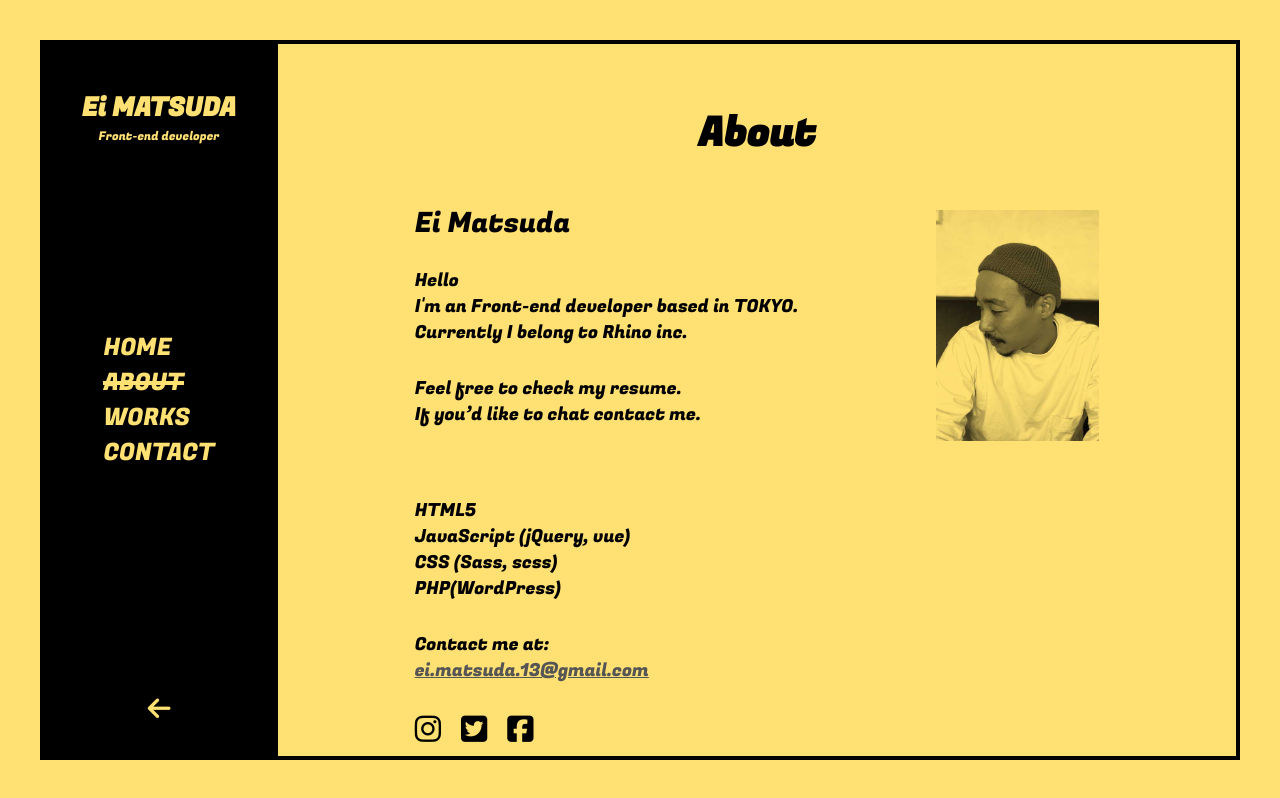
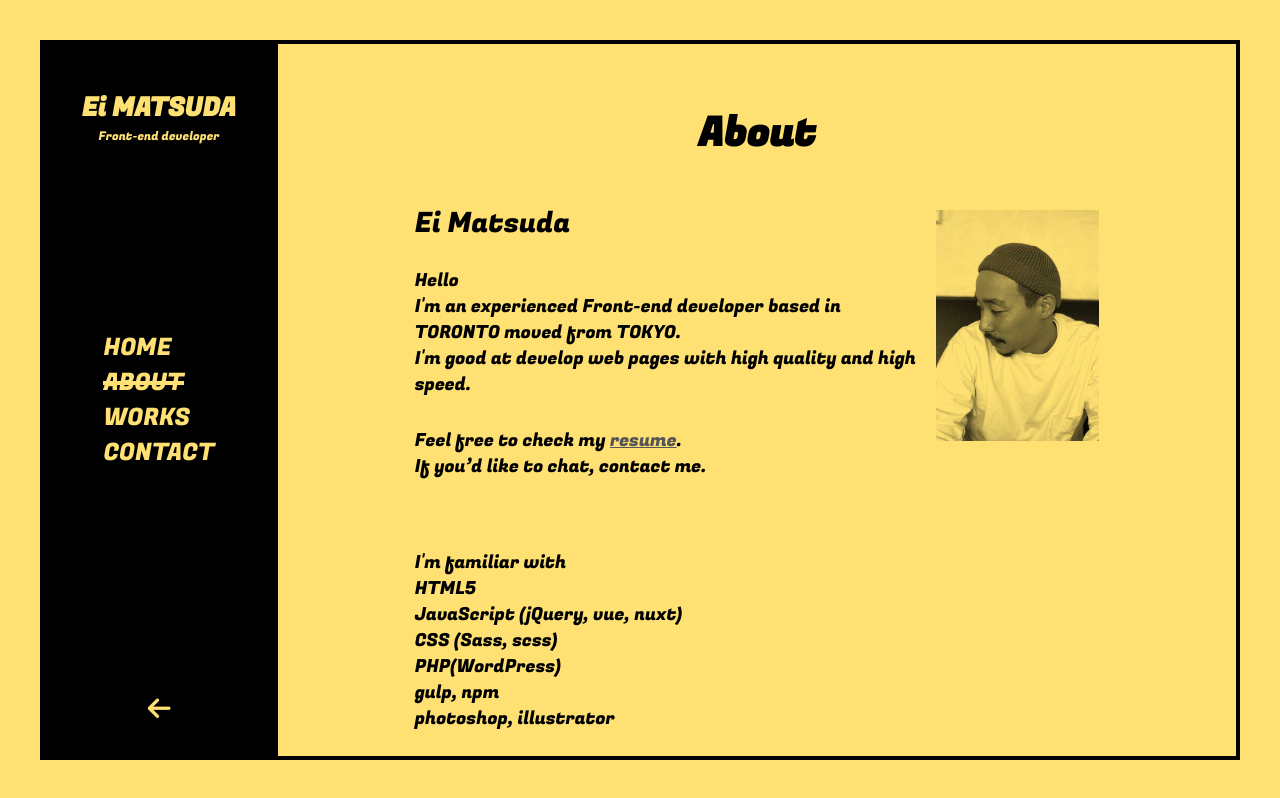
Before and after one commit to stingrei/eimatsuda, a Nuxt app: page /about in a window 1280 px wide. Built offline with nearby package versions, Linux system fonts and the light colour scheme.

Commit message:
SPサイズ調整、文言修正

```diff
--- a/layouts/default.vue
+++ b/layouts/default.vue
@@ -7,6 +7,7 @@
           <div class="names">
             <nuxt-link to="/">
               <h1 class="name">Ei MATSUDA</h1>
+
               <p class="occupation">
                   Front-end developer
               </p>
@@ -232,6 +233,9 @@ export default {
       margin: 0 auto;
       bottom: 30px;
       text-align: center;
+      &:hover {
+        cursor: pointer;
+      }
     }
 
 
@@ -264,9 +268,13 @@ export default {
     justify-content: center;
     align-items: center;
     font-size: 2rem;
+    color: #000;
     @include mq{
       left: 40px;
       bottom: 40px;
+      &:hover {
+        cursor: pointer;
+      }
       @media screen and (min-width: 1522px) {
         left: auto;
         right: calc(50% + 675px);
--- a/layouts/top.vue
+++ b/layouts/top.vue
@@ -15,7 +15,7 @@ export default {
 <style lang="scss" scoped>
 #main {
   display: block;
-  height: 100vh;
+  height: 100%;
   position: relative;
   // max-width: 1440px;
 }
--- a/pages/about.vue
+++ b/pages/about.vue
@@ -11,19 +11,22 @@
         </div>
         <p>
           Hello <br>
-          I'm an Front-end developer based in TOKYO.<br>
-          Currently I belong to Rhino inc.
+          I'm an experienced Front-end developer based in TORONTO moved from TOKYO.<br>
+          I'm good at develop web pages with high quality and high speed.
         </p>
         <p>
-          Feel free to check my resume.<br>
-          If you’d like to chat contact me.
+          Feel free to check my <a href="" target="_blank">resume</a>.<br>
+          If you’d like to chat, contact me.
         </p>
 
         <p class="skills">
+          I'm familiar with<br>
           HTML5<br>
-          JavaScript (jQuery, vue)<br>
+          JavaScript (jQuery, vue, nuxt)<br>
           CSS (Sass, scss)<br>
-          PHP(WordPress)
+          PHP(WordPress)<br>
+          gulp, npm<br>
+          photoshop, illustrator
         </p>
         <p class="contact">
           Contact me at:<br>
@@ -31,17 +34,17 @@
         </p>
         <ul class="sns">
           <li>
-            <a href="" target="_blank">
+            <a href="https://www.instagram.com/wtf_shouldidowithmylife/" target="_blank">
               <i class="fab fa-instagram"></i>
             </a>
           </li>
           <li>
-            <a href="" target="_blank">
+            <a href="https://twitter.com/stingr_ei" target="_blank">
               <i class="fab fa-twitter-square"></i>
             </a>
           </li>
           <li>
-            <a href="" target="_blank">
+            <a href="https://www.facebook.com/ei.matsuda/" target="_blank">
               <i class="fab fa-facebook-square"></i>
             </a>
           </li>
@@ -53,11 +56,6 @@
 
 <script>
   export default {
-    data(){
-      return {
-        subtitle: 'この文書はNuxt.jsの基本的な使用方法について説明しています。'
-      }
-    },
     head(){
         return {
             title: 'About Page',
@@ -88,7 +86,7 @@
       width: calc(824 / 1153)*100%;
       position: relative;
       margin-top: 56px;
-      padding-right: 163px;
+      padding-right: 173px;
     }
     .image {
       width: 163px;
```
